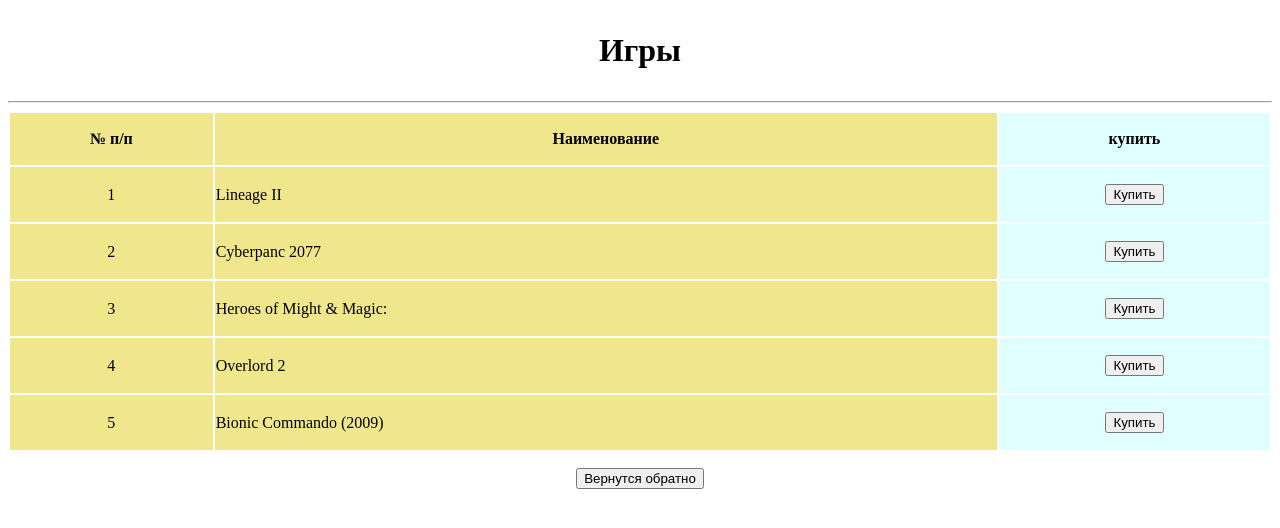
After one commit to MrJonson75/session-me, a Django app: page /gm/games/ in a window 1280 px wide. The commit adds this page. Shown: the top 528 px of the page. Run offline with Django 5.2, Linux system fonts and the light colour scheme.

Commit message:
Домашнее задание

```diff
--- a/UrbanDjango/UrbanDjango/urls.py
+++ b/UrbanDjango/UrbanDjango/urls.py
@@ -17,6 +17,7 @@
 from django.contrib import admin
 from django.urls import path
 from task2.views import func_r, Class_r, index
+from task3.views import games_platform, games, cart
 from django.views.generic import TemplateView
 
 urlpatterns = [
@@ -25,4 +26,7 @@
     path('func/', func_r),
     path('class/', Class_r.as_view()),
     path('class_v2/', TemplateView.as_view(template_name='second_task/class_m2_template.html')),
+    path('gm/', games_platform),
+    path('gm/games/', games),
+    path('gm/cart/', cart)
 ]
--- /dev/null
+++ b/UrbanDjango/task3/admin.py
@@ -0,0 +1,3 @@
+from django.contrib import admin
+
+# Register your models here.
--- /dev/null
+++ b/UrbanDjango/task3/apps.py
@@ -0,0 +1,6 @@
+from django.apps import AppConfig
+
+
+class Task3Config(AppConfig):
+    default_auto_field = 'django.db.models.BigAutoField'
+    name = 'task3'
--- /dev/null
+++ b/UrbanDjango/task3/models.py
@@ -0,0 +1,3 @@
+from django.db import models
+
+# Create your models here.
--- /dev/null
+++ b/UrbanDjango/task3/tests.py
@@ -0,0 +1,3 @@
+from django.test import TestCase
+
+# Create your tests here.
--- /dev/null
+++ b/UrbanDjango/task3/views.py
@@ -0,0 +1,24 @@
+from django.shortcuts import render
+from django.views.generic import TemplateView
+
+
+# Create your views here.
+
+def games_platform(request):
+    return render(request, 'third_task/platform.html')
+
+
+def games(request):
+    game_list = {
+        "1": "Lineage II",
+        "2": "Cyberpanc 2077",
+        "3": "Heroes of Might & Magic:",
+        "4": "Overlord 2",
+        "5": "Bionic Commando (2009)"
+    }
+    return render(request, "third_task/games.html", {"game_list": game_list})
+
+
+def cart(request):
+    status_cart = "Извините, Ваша корзина пуста"
+    return render(request, 'third_task/cart.html', {"status_cart": status_cart})
--- a/UrbanDjango/templates/second_task/index.html
+++ b/UrbanDjango/templates/second_task/index.html
@@ -12,8 +12,11 @@
     <li class="list-group-item">
         <h2><a href="class/"> Это шаблон для классового представления </a></h2>
     </li>
+    <li class="list-group-item">
+        <h2><a href="class_v2/"> Это шаблон для классового представления версия 2</a></h2>
+    </li>
         <li class="list-group-item">
-        <h2><a href="class_v2/"> Это шаблон для классового представления версия 2</a></h2>
+        <h2><a href="gm/"> Платформа продажи игр</a></h2>
     </li>
 </ul>
 </body>
--- /dev/null
+++ b/UrbanDjango/templates/third_task/games.html
@@ -0,0 +1,40 @@
+<!DOCTYPE html>
+<html lang="en">
+<head>
+    <meta charset="UTF-8">
+    <title>Магазин</title>
+</head>
+<body>
+    <h1>
+        <p align="center">
+        Игры
+        </p>
+    </h1>
+    <hr>
+    <div class="container-fluid">
+        {% block crud_container %}
+                <table width="100%">
+                    <colgroup>
+                    <col span="2" style="background:Khaki">
+                    <col style="background-color:LightCyan">
+                    </colgroup>
+                        <tr>
+                            <th><p align="center">№ п/п</p> </th>
+                            <th>Наименование</th>
+                            <th>купить</th>
+                        </tr>
+                    {% for game_id, game in game_list.items %}
+                        <tr>
+                            <td><p align="center">{{ game_id }}</p></td>
+                            <td>{{ game }}</td>
+                            <td><p align="center"><button type="button">Купить</button></p></td>
+                        </tr>
+                    {% endfor %}
+                </table>
+        <form action="/gm" >
+            <p align="center"><button>Вернутся обратно</button></p>
+        </form>
+        {% endblock %}
+    </div>
+</body>
+</html>
```
Also changed, not shown: UrbanDjango/templates/third_task/cart.html (added, +19 -0 lines), UrbanDjango/templates/third_task/platform.html (added, +27 -0 lines), UrbanDjango/task3/__init__.py (added), UrbanDjango/task3/migrations/__init__.py (added).
